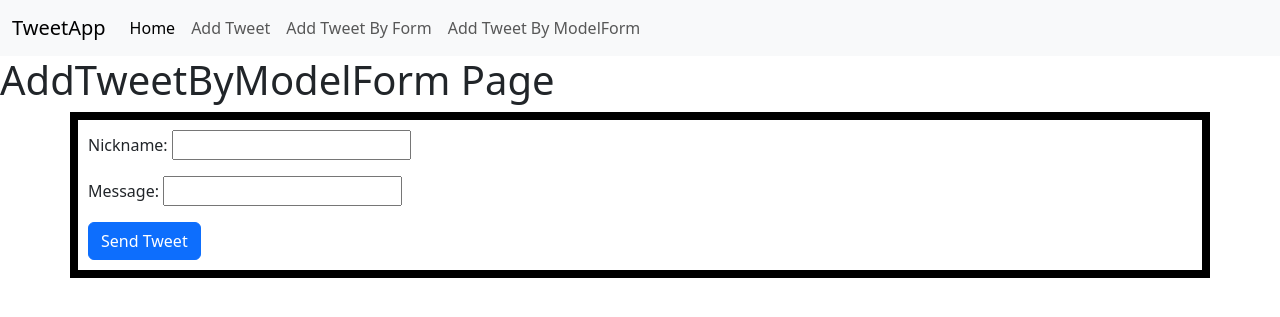
After one commit to JrS4mIl/twitterApp, a Django app: page /tweetapp/addtweetbymodelform/ in a window 1280 px wide. The commit adds this page. Shown: the top 317 px of the page. Run offline with Django 4.2, Linux system fonts and the light colour scheme.

Commit message:
feat: modelforms

```diff
--- /dev/null
+++ b/static/css/customtweetform.css
@@ -0,0 +1,11 @@
+.tweetform{
+    border:8px solid black;
+    padding:10px;
+}
+.tweetmessage{
+    border:8px solid orange;
+    width:200px;
+    height:100px;
+    padding:10px;
+
+}
--- /dev/null
+++ b/templates/addtweetmodelform.html
@@ -0,0 +1,18 @@
+{% extends 'base.html' %}
+{% load static %}
+{% block content %}
+<h1>AddTweetByModelForm Page</h1>
+<div class="container tweetform">
+<form action="" method="POST">
+  {% csrf_token %}
+  {% for field in form %}
+  <div class="mb-3">
+    {{field.label_tag}}
+    {{field}}
+  </div>
+
+  {% endfor %}
+  <button type="submit" class="btn btn-primary">Send Tweet</button>
+</form>
+</div>
+{% endblock %}
--- a/templates/base.html
+++ b/templates/base.html
@@ -1,9 +1,11 @@
+{% load static %}
 <!DOCTYPE html>
 <html lang="en">
 <head>
     <link href="https://cdn.jsdelivr.net/npm/bootstrap@5.3.2/dist/css/bootstrap.min.css" rel="stylesheet" integrity="sha384-T3c6CoIi6uLrA9TneNEoa7RxnatzjcDSCmG1MXxSR1GAsXEV/Dwwykc2MPK8M2HN" crossorigin="anonymous">
     <meta charset="UTF-8">
     <title>Title</title>
+  <link rel="stylesheet" href="{% static 'css/customtweetform.css' %}">
 </head>
 
 <body>
@@ -24,6 +26,9 @@
         <li class="nav-item">
           <a class="nav-link" href="{% url 'addtweetbyform' %}">Add Tweet By Form</a>
         </li>
+        <li class="nav-item">
+          <a class="nav-link" href="{% url 'addtweetbymodelform' %}">Add Tweet By ModelForm</a>
+        </li>
       </ul>
 
     </div>
--- a/tweet/forms.py
+++ b/tweet/forms.py
@@ -1,5 +1,11 @@
 from django import forms
-
+from .models import Tweet
 class AddTweetForm(forms.Form):
     nickname_input=forms.CharField(label='Nickname',max_length=50)
-    message_input=forms.CharField(label='Message',max_length=100)
+    message_input=forms.CharField(label='Message',max_length=100,
+                                  widget=forms.Textarea(attrs={"class":"tweetmessage"}))
+
+class AddTweetModelForm(forms.ModelForm):
+    class Meta:
+        model=Tweet
+        fields=['nickname','message']
--- a/tweet/urls.py
+++ b/tweet/urls.py
@@ -1,8 +1,9 @@
 from django.contrib import admin
 from django.urls import path
-from .views import listtweet,addtweet,addtweetbyform
+from .views import listtweet,addtweet,addtweetbyform,addtweetmodelform
 urlpatterns = [
     path('',listtweet,name='listtweet'),
     path('addtweet/',addtweet,name='addtweet'),
-    path('addtweetbyform/',addtweetbyform,name='addtweetbyform')
+    path('addtweetbyform/',addtweetbyform,name='addtweetbyform'),
+    path('addtweetbymodelform/',addtweetmodelform,name='addtweetbymodelform')
 ]
--- a/tweet/views.py
+++ b/tweet/views.py
@@ -1,6 +1,6 @@
-from django.shortcuts import render,redirect
+from django.shortcuts import render, redirect
 from .models import Tweet
-from .forms import AddTweetForm
+from .forms import AddTweetForm, AddTweetModelForm
 
 
 # Create your views here.
@@ -15,20 +15,49 @@ def listtweet(request):
 
 def addtweet(request):
     if request.method == 'POST':
-        nickname=request.POST['nickname']
-        message=request.POST['message']
-        tweet=Tweet(nickname=nickname,message=message)
+        nickname = request.POST['nickname']
+        message = request.POST['message']
+        tweet = Tweet(nickname=nickname, message=message)
         tweet.save()
         return redirect('listtweet')
     else:
         return render(request, 'addtweet.html')
+
+
 def addtweetbyform(request):
-    if request.method=='POST':
-        print(request.POST)
-        return redirect('addtweetbyform')
+    if request.method == 'POST':
+        form = AddTweetForm(request.POST)
+        if form.is_valid():
+            nickname = form.cleaned_data['nickname_input']
+            message = form.cleaned_data['message_input']
+            Tweet.objects.create(nickname=nickname, message=message)
+            return redirect('addtweetbyform')
+        else:
+            return render(request, 'addtweetbyform.html', context={'form': form})
+
+
     else:
         form = AddTweetForm()
-        context={
-            'form':form
+        context = {
+            'form': form
         }
-        return render(request,'addtweetbyform.html',context)
+        return render(request, 'addtweetbyform.html', context)
+
+
+def addtweetmodelform(request):
+    if request.method == 'POST':
+        form = AddTweetModelForm(request.POST)
+        if form.is_valid():
+            nickname = form.cleaned_data['nickname']
+            message = form.cleaned_data['message']
+            Tweet.objects.create(nickname=nickname, message=message)
+            return redirect('addtweetbyform')
+        else:
+            return render(request, 'addtweetmodelform.html', context={'form': form})
+
+    else:
+        form = AddTweetModelForm()
+        context = {
+            'form': form
+        }
+        return render(request, 'addtweetmodelform.html', context)
--- a/twittetApp/urls.py
+++ b/twittetApp/urls.py
@@ -16,8 +16,12 @@ Including another URLconf
 """
 from django.contrib import admin
 from django.urls import path,include
-
+from django.conf import settings
+from django.conf.urls.static import static
 urlpatterns = [
     path('admin/', admin.site.urls),
     path('tweetapp/',include('tweet.urls'))
 ]
+if settings.DEBUG:
+    urlpatterns += static(settings.MEDIA_URL, document_root=settings.MEDIA_ROOT)
+    urlpatterns += static(settings.STATIC_URL, document_root=settings.STATIC_ROOT)
```
Also changed, not shown: twittetApp/settings.py (+7 -1 lines).
